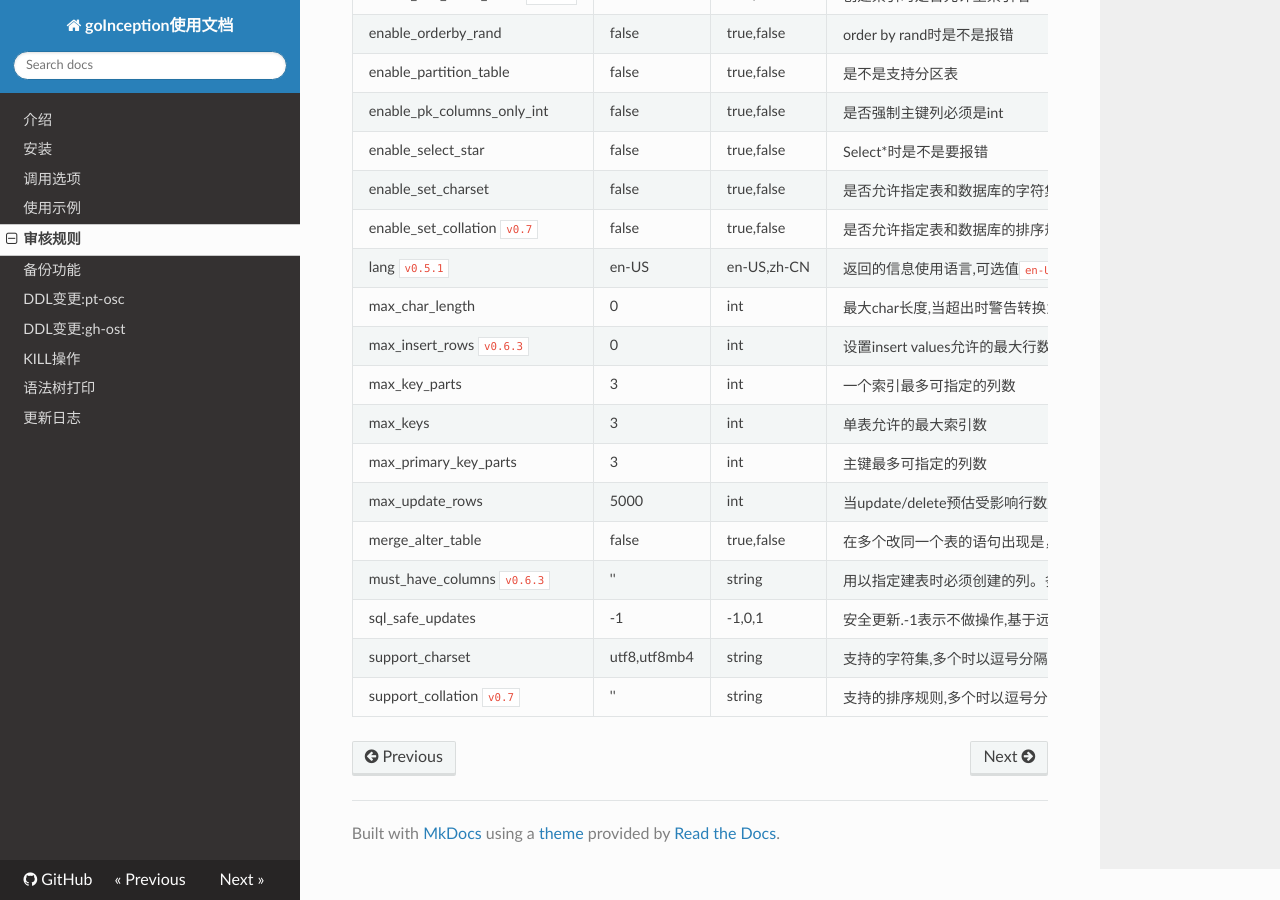
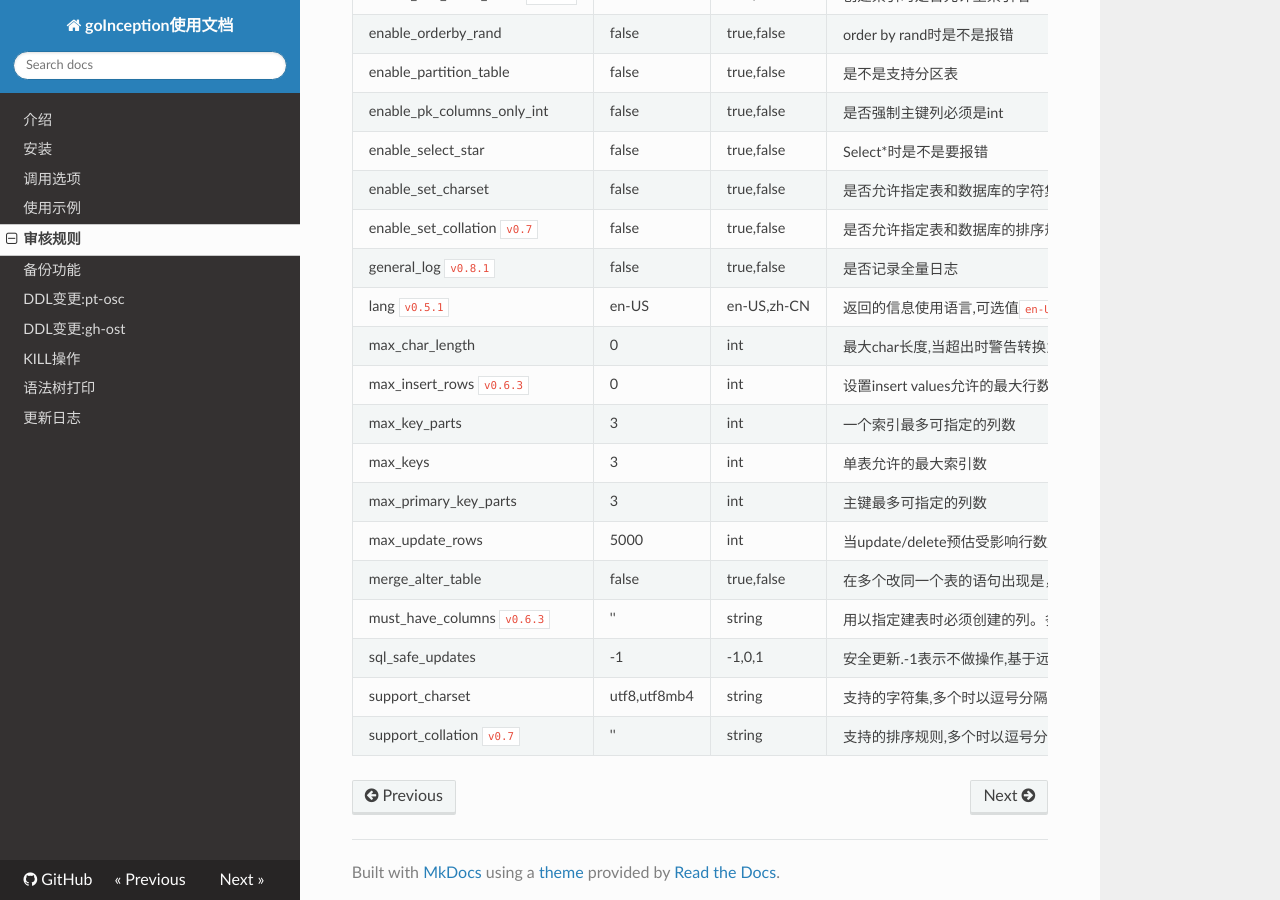
Before and after one commit to hanchuanchuan/goInception, an MkDocs documentation site: the page built from docs/options.md, in a window 1280 px wide and 900 px high, scrolled down 2054 px. Built offline with MkDocs 1.6.1, drawn with Linux system fonts in a browser that asks for light colours; nearby versions of some CDN libraries.

Commit message:
docs: 添加参数general_log说明

```diff
--- a/docs/options.md
+++ b/docs/options.md
@@ -60,6 +60,7 @@ enable_pk_columns_only_int  |  false    |   true,false     |     是否强制主
 enable_select_star   |  false    |   true,false     |     Select*时是不是要报错
 enable_set_charset   |  false    |   true,false     |     是否允许指定表和数据库的字符集
 enable_set_collation `v0.7` |  false    |   true,false     |     是否允许指定表和数据库的排序规则
+general_log `v0.8.1` |  false    |   true,false     |     是否记录全量日志
 lang `v0.5.1` | en-US             | en-US,zh-CN | 返回的信息使用语言,可选值`en-US`,`zh-CN`
 max_char_length                | 0              | int | 最大char长度,当超出时警告转换为varchar类型
 max_insert_rows   `v0.6.3`              | 0           | int  | 设置insert values允许的最大行数.0为不限制
```
Also changed, not shown: 1 other file.
